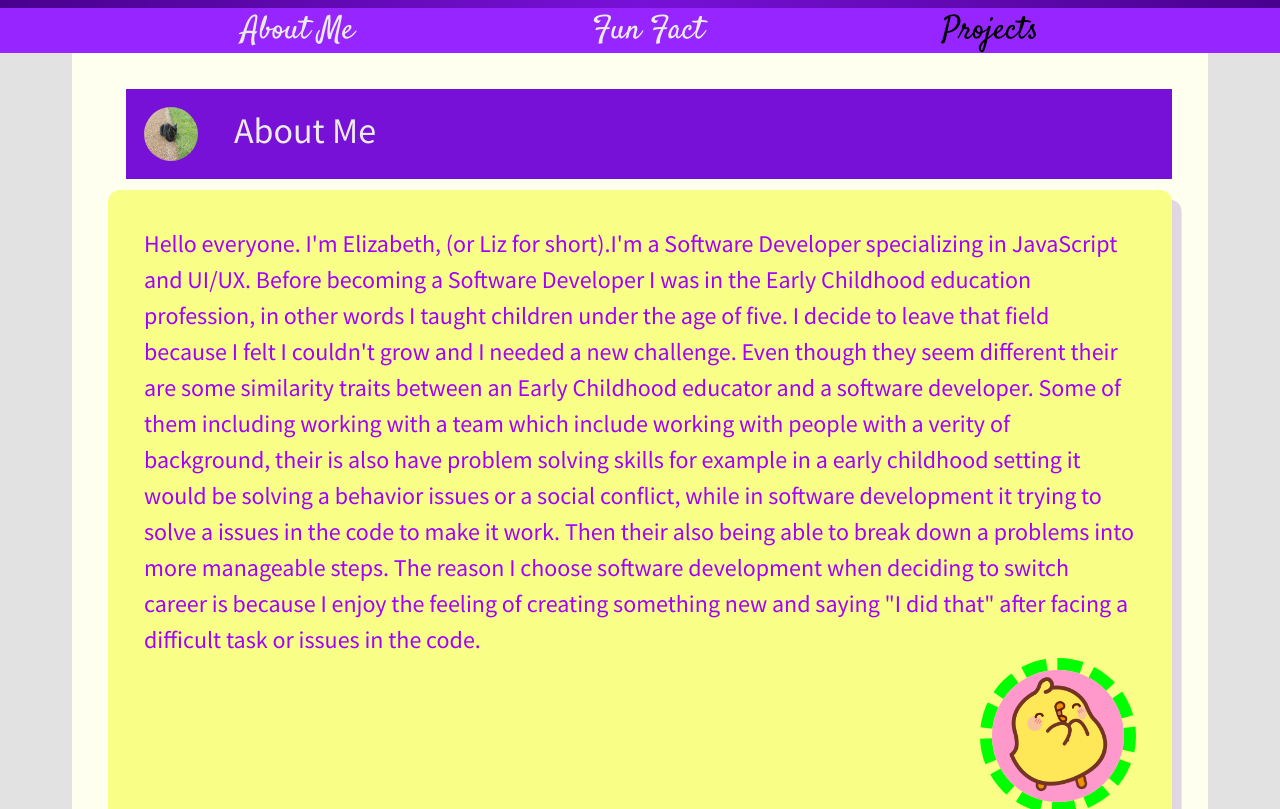
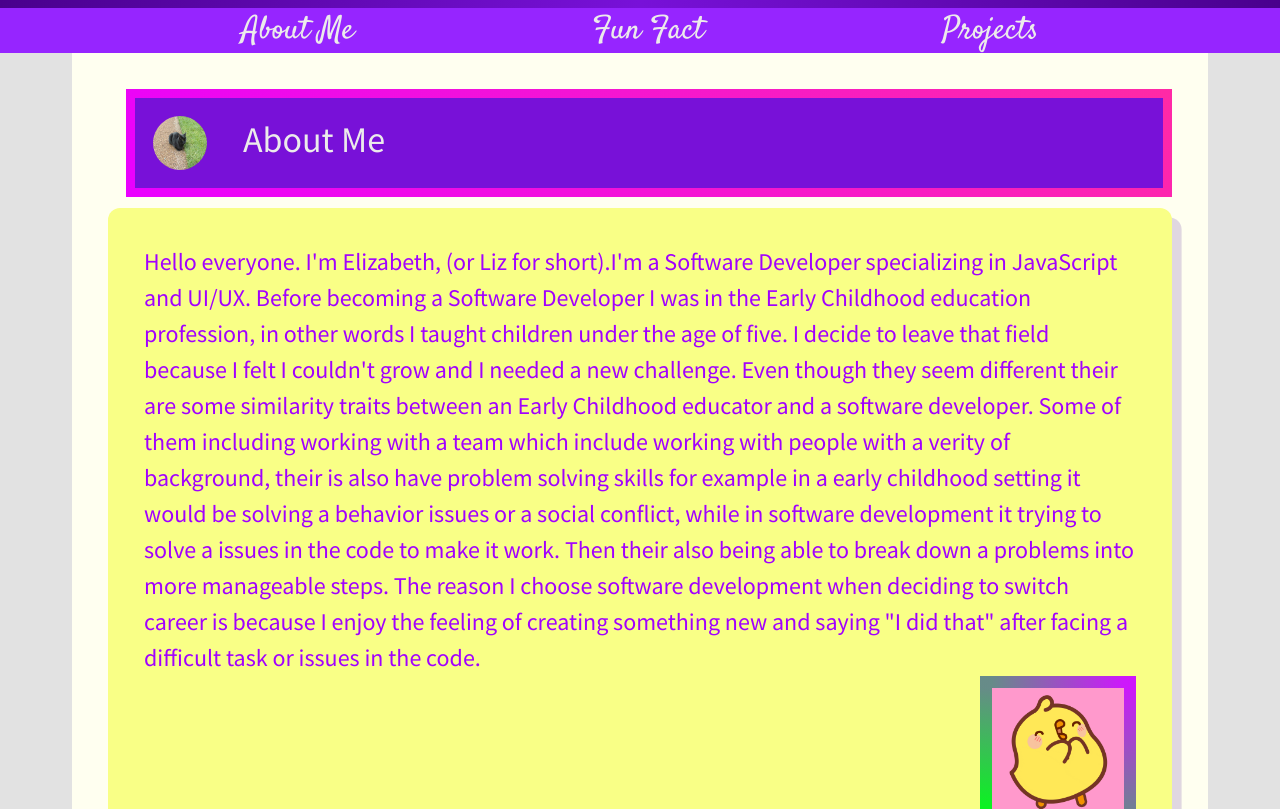
Before and after one commit to lizkavalski/About-me, a plain HTML site: page index.html in a window 1280 px wide. Shown: the part 143-952 px from the top of the page. Drawn offline with Linux system fonts and the light colour scheme.

Commit message:
add border-gradient

```diff
--- a/index.html
+++ b/index.html
@@ -19,7 +19,7 @@
             <ul>
                 <li><a href="index.html">About Me</a></li>
                 <li><a href="funfact.html">Fun Fact</a></li>
-                <li>Projects</li>
+                <li><a href="projects.html">Projects</a></li>
             </ul>
         </nav>
         <article class="info">
--- a/style.sheet.css
+++ b/style.sheet.css
@@ -59,6 +59,10 @@ nav ul{
 }
 h1{
     background:#7811d8;
+    border-width: .25em;
+    border-style: solid;
+    border-image:linear-gradient(45deg,  rgb(234, 0, 255), rgb(255, 41, 166));
+    border-image-slice: 1;
     color: rgb(236, 235, 235);
     font-family: 'Source Sans Pro', sans-serif;
     font-size: 1.5em;
@@ -98,9 +102,11 @@ h1{
 #chick{
     height: 5.5em;
     width: 5.5em;
-    border-radius: 5em;
     vertical-align: top;
-    border: lime .5em dashed;
+    border-width: .5em;
+    border-style: dashed;
+    border-image:linear-gradient(45deg,  rgb(0, 255, 21), rgb(206, 23, 252));
+    border-image-slice: 1;
 }
 #funfact{
     background: rgb(249, 255, 134);
```
Also changed, not shown: funfact.html (+1 -1 lines), projects.html (added, +24 -0 lines).
